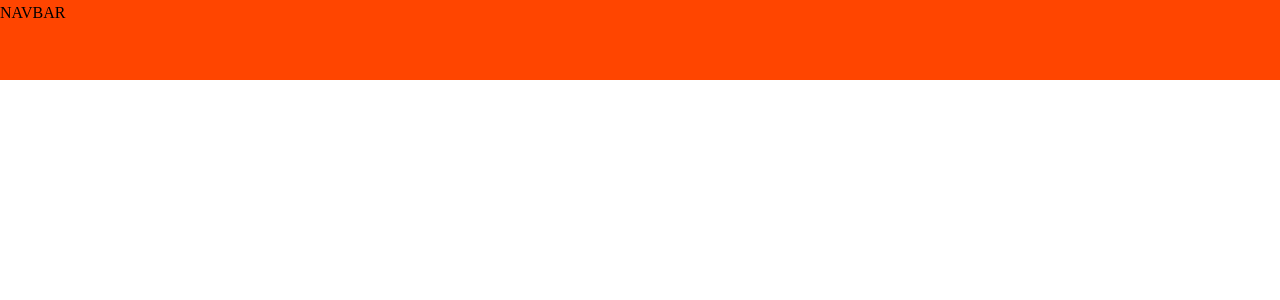
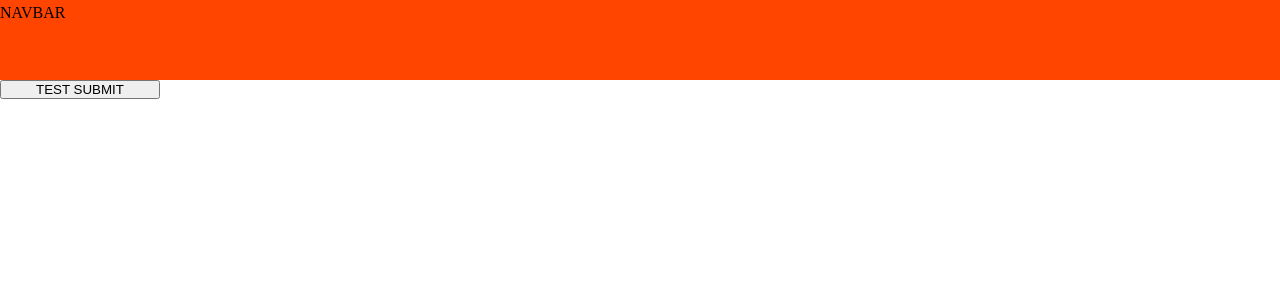
Before and after one commit to gavinquirk/whosthat, a React (Create React App) app: page /upload in a window 1280 px wide. Shown: the top 300 px of the page. Built offline with nearby package versions, Linux system fonts and the light colour scheme.

Commit message:
Uploader and Person containers

```diff
--- a/package.json
+++ b/package.json
@@ -3,6 +3,7 @@
   "version": "0.1.0",
   "private": true,
   "dependencies": {
+    "axios": "^0.18.0",
     "react": "^16.7.0",
     "react-dom": "^16.7.0",
     "react-router-dom": "^4.3.1",
--- a/src/App.js
+++ b/src/App.js
@@ -5,6 +5,7 @@ import './App.css';
 
 import Layout from './containers/Layout/Layout'
 import Main from './containers/Main/Main'
+import Uploader from './containers/Uploader/Uploader'
 
 
 // TODO: Container will be used for layout and routing
@@ -16,6 +17,7 @@ class App extends Component {
     let routes = (
       <>
         <Route path="/" exact component={Main} />
+        <Route path="/upload" exact component={Uploader} />
       </>
     )
 
--- a/src/components/Navigation/Navbar/Navbar.module.css
+++ b/src/components/Navigation/Navbar/Navbar.module.css
@@ -3,6 +3,6 @@
   background-color: orangered;
 
   grid-column-start: 1;
-  grid-column-end: 9;
+  grid-column-end: -1;
 
 }
--- /dev/null
+++ b/src/containers/Uploader/Uploader.js
@@ -0,0 +1,40 @@
+// This container will contain a page on which users can upload their image and create a new person post
+
+// On upload to uploadcare, save a new entry into Persons collection:
+// const Person = {
+//   owner: 'User ID of uploader',
+//   image: 'Uploadcare URL of image',
+//   comments: 'Comments from other users'
+// }
+
+
+import React, { Component } from 'react'
+import axios from 'axios';
+
+class Uploader extends Component {
+
+  state = {
+    owner: 'currentUser',
+    image: 'https://d279m997dpfwgl.cloudfront.net/wp/2018/07/0725_ross01-1000x652.jpg',
+    comments: null
+  }
+
+  postPersonHandler = () => {
+    // TODO: Post request to firebase with new person data
+    console.log('Submitting new person')
+  }
+
+  render () {
+
+    return (
+      <>
+        <button onClick={this.postPersonHandler}>TEST SUBMIT</button>
+      </>
+    )
+
+  }
+
+
+}
+
+export default Uploader
```
Also changed, not shown: src/containers/Person/Person.js (added, +20 -0 lines), 1 other file (tests, documents, lock files or other folders).
